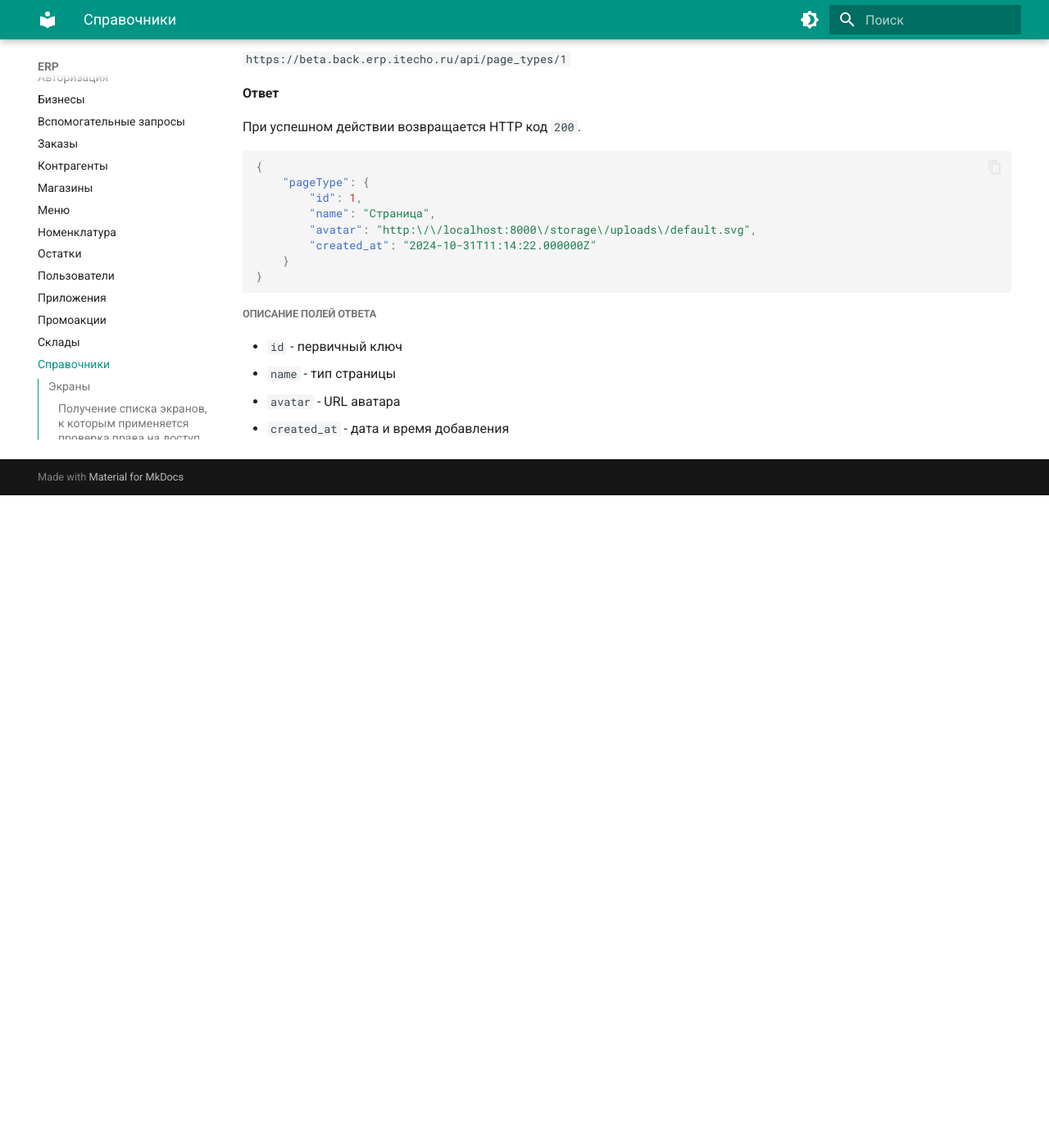
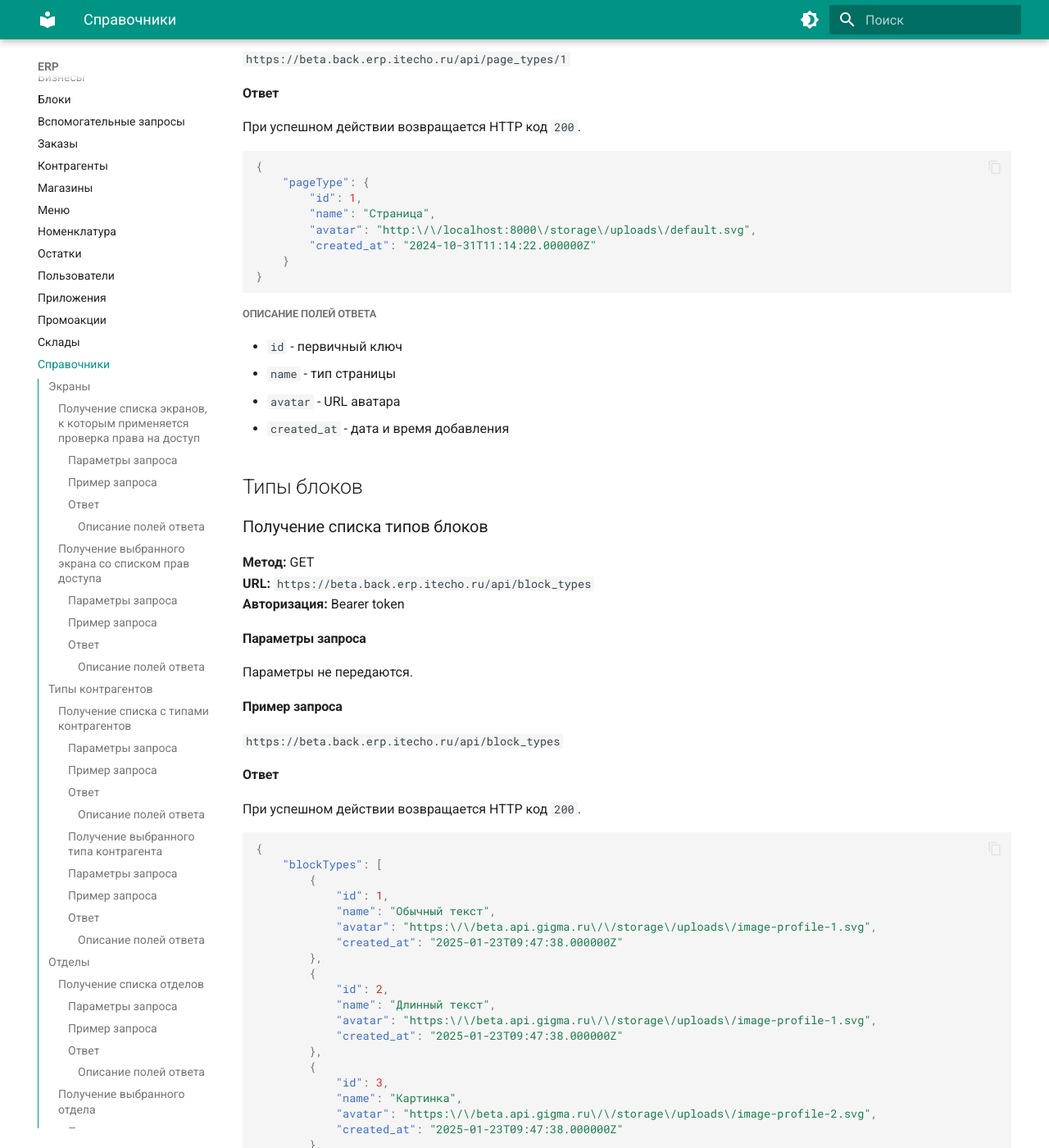
Before and after one commit to Krushanov/docs.erp.itecho.ru, an MkDocs documentation site: the page built from docs/ERP/Справочники.md, in a window 1280 px wide and 1400 px high, scrolled down 46488 px. Shown: the whole window at 82% size. Built offline with MkDocs 1.6.1 and Material for MkDocs 9.7.7, drawn with Linux system fonts in a browser that asks for light colours; before the commit the page ends 47092 px from its top, so only the background shows below that; some of the changed text lies outside the part shown.

Commit message:
Added "Блоки.md" page, edit "Справочники.md" page.

````diff
--- a/docs/ERP/Справочники.md
+++ b/docs/ERP/Справочники.md
@@ -2231,3 +2231,102 @@
 - `name` - тип страницы
 - `avatar` - URL аватара
 - `created_at` - дата и время добавления
+
+## Типы блоков
+
+### Получение списка типов блоков
+
+**Метод:** GET
+**URL:** `https://beta.back.erp.itecho.ru/api/block_types`
+**Авторизация:** Bearer token
+
+#### Параметры запроса
+
+Параметры не передаются.
+
+#### Пример запроса
+
+`https://beta.back.erp.itecho.ru/api/block_types`
+
+#### Ответ
+
+При успешном действии возвращается HTTP код `200`.
+```json
+{
+	"blockTypes": [
+		{
+			"id": 1,
+			"name": "Обычный текст",
+			"avatar": "https:\/\/beta.api.gigma.ru\/\/storage\/uploads\/image-profile-1.svg",
+			"created_at": "2025-01-23T09:47:38.000000Z"
+		},
+		{
+			"id": 2,
+			"name": "Длинный текст",
+			"avatar": "https:\/\/beta.api.gigma.ru\/\/storage\/uploads\/image-profile-1.svg",
+			"created_at": "2025-01-23T09:47:38.000000Z"
+		},
+		{
+			"id": 3,
+			"name": "Картинка",
+			"avatar": "https:\/\/beta.api.gigma.ru\/\/storage\/uploads\/image-profile-2.svg",
+			"created_at": "2025-01-23T09:47:38.000000Z"
+		},
+		{
+			"id": 4,
+			"name": "Видео",
+			"avatar": "https:\/\/beta.api.gigma.ru\/\/storage\/uploads\/image-profile-3.svg",
+			"created_at": "2025-01-23T09:47:38.000000Z"
+		},
+		{
+			"id": 5,
+			"name": "URL ссылка",
+			"avatar": "https:\/\/beta.api.gigma.ru\/\/storage\/uploads\/image-profile-4.svg",
+			"created_at": "2025-01-23T09:47:38.000000Z"
+		}
+	],
+	"blockTypesCount": 5
+}
+```
+
+##### Описание полей ответа
+
+- `id` - первичный ключ
+- `name` - тип блока
+- `avatar` - URL аватара
+- `created_at` - дата и время добавления
+
+### Получение выбранного типа блока
+
+**Метод:** GET
+**URL:** `https://beta.back.erp.itecho.ru/api/block_types/{id}`
+**Авторизация:** Bearer token
+
+#### Параметры запроса
+
+Параметры не передаются.
+
+#### Пример запроса
+
+`https://beta.back.erp.itecho.ru/api/block_types/1`
+
+#### Ответ
+
+При успешном действии возвращается HTTP код `200`.
+```json
+{
+	"blockType": {
+		"id": 1,
+		"name": "Обычный текст",
+		"avatar": "https:\/\/beta.api.gigma.ru\/\/storage\/uploads\/image-profile-1.svg",
+		"created_at": "2025-01-23T09:47:38.000000Z"
+	}
+}
+```
+
+##### Описание полей ответа
+
+- `id` - первичный ключ
+- `name` - тип блока
+- `avatar` - URL аватара
+- `created_at` - дата и время добавления
````
Also changed, not shown: docs/ERP/Блоки.md (added, +500 -0 lines).
